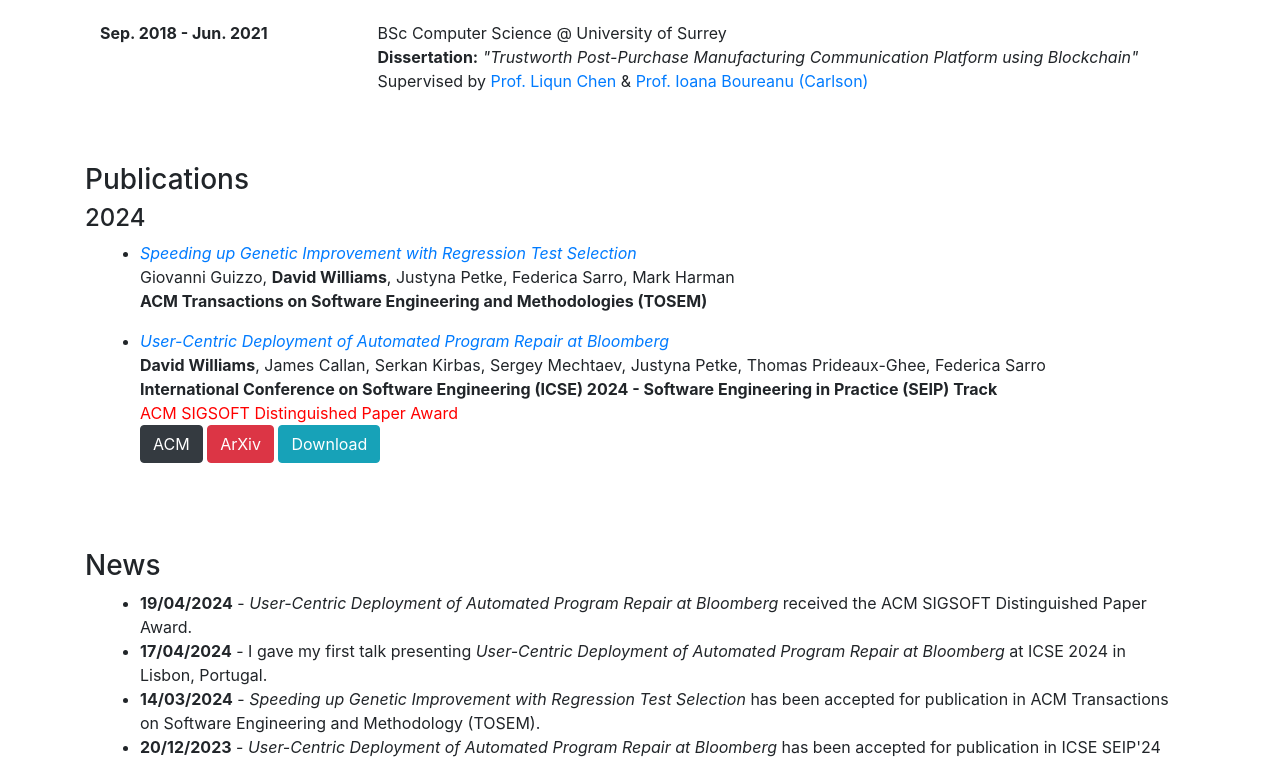
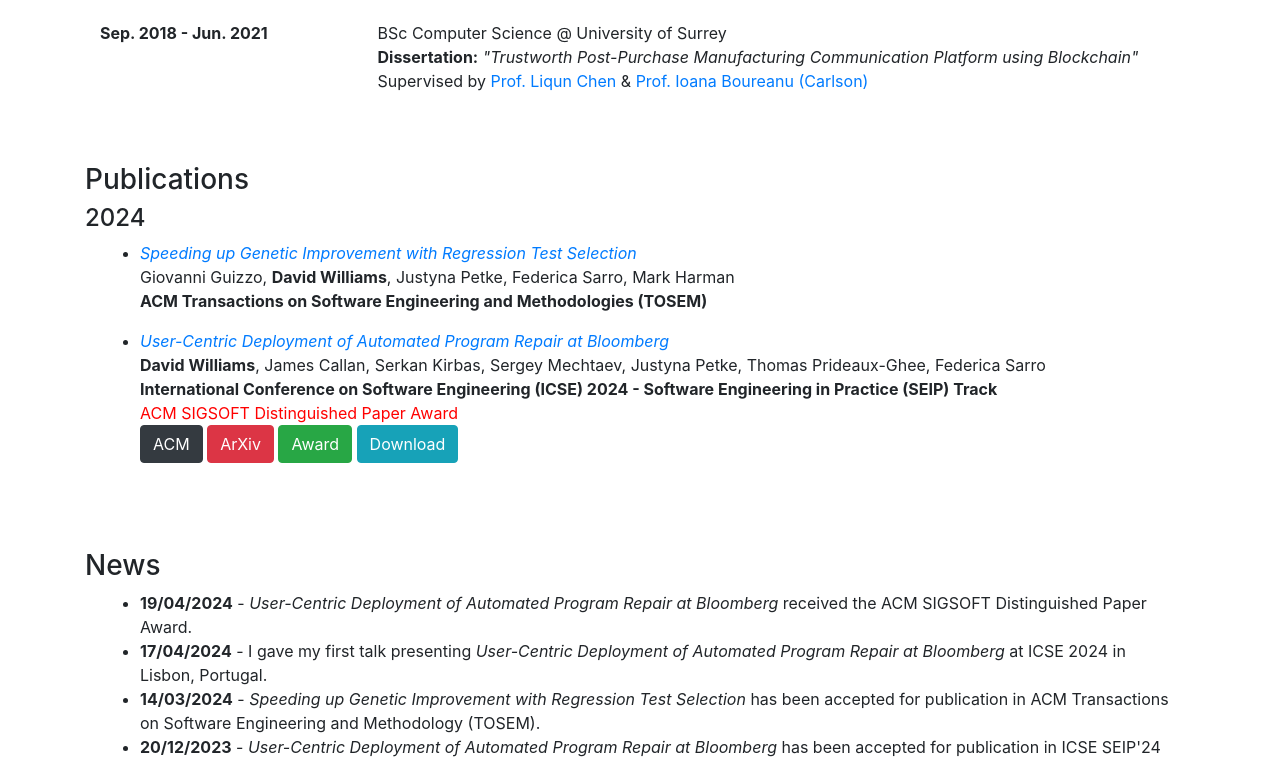
Before and after one commit to davejjwilliams/davejjwilliams.github.io, a plain HTML site: page index.html in a window 1280 px wide. Shown: the part 953-1728 px from the top of the page. Drawn offline with nearby package versions, Linux system fonts and the light colour scheme.

Commit message:
Added Award

```diff
--- a/index.html
+++ b/index.html
@@ -148,9 +148,10 @@
             <b>International Conference on Software Engineering (ICSE) 2024 - Software Engineering in Practice (SEIP) Track</b>
             <br>
             <span class="highlight">ACM SIGSOFT Distinguished Paper Award</span>
-            <br>
+                        <br>
             <a class="btn btn-dark" href="https://dl.acm.org/doi/10.1145/3639477.3639756" target="_blank" rel="noopener noreferrer">ACM</a>
             <a class="btn btn-danger" href="https://arxiv.org/abs/2311.10516" target="_blank" rel="noopener noreferrer">ArXiv</a>
+            <a class="btn btn-success" href='/assets/ICSE24-SEIP-Award-Bloomberg.png' target="_blank" rel="noopener noreferrer">Award</a>
             <a class="btn btn-info" href='/assets/papers/2311.10516v1.pdf' download>Download</a>
           </p>
         </li>
```
Also changed, not shown: 1 other file.
